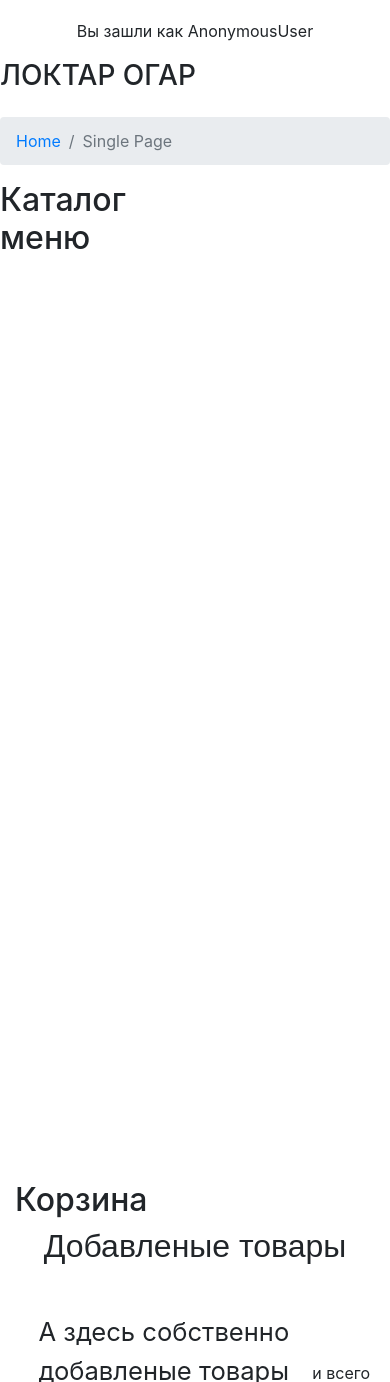
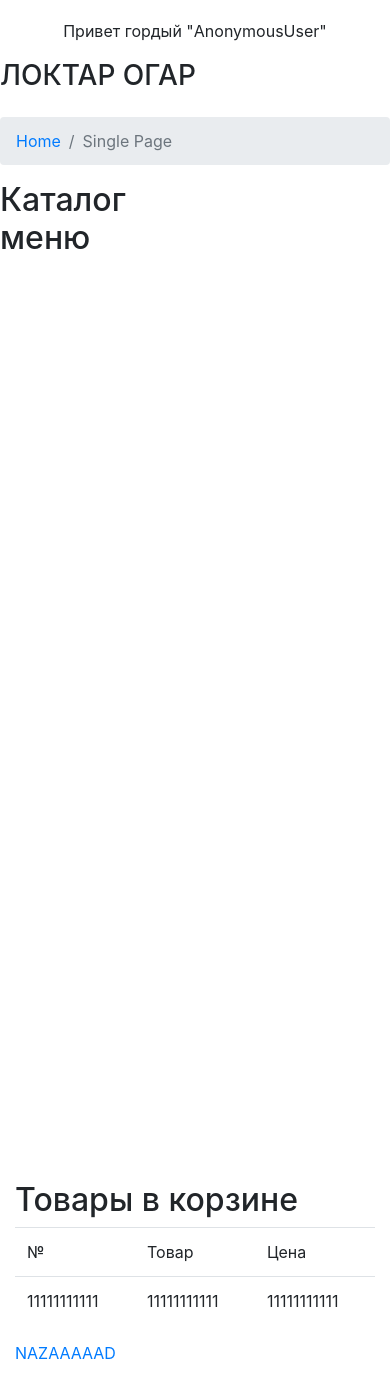
Before and after one commit to Heges/iiko, a Django app: page /cart/ in a window 390 px wide. Shown: the part 301-1683 px from the top of the page. Run offline with Django 3.2, Linux system fonts and the light colour scheme; data that the repository does not hold is empty; some libraries are stand-ins or nearby versions.

Commit message:
✨ add half module cart

```diff
--- a/dishes/views.py
+++ b/dishes/views.py
@@ -1,5 +1,6 @@
 from datetime import timezone
 
+from django.contrib.auth import authenticate, login
 from django.http import request, HttpResponse
 from django.shortcuts import get_object_or_404, render, redirect
 from django.urls import reverse_lazy
@@ -14,6 +15,7 @@ from .models import *
 
 class MainListView(ListView):
     template_name = 'dishes/index.html'
+    #template_name = 'dishes/dishes_list.html'
 
     def get_queryset(self):
         return Dishes.objects.all().order_by('-id')[:6]
@@ -22,6 +24,16 @@ class MainListView(ListView):
 class MainDetailView(DetailView):
     model = Dishes
     template_name = 'dishes/detail.html'
+
+    def post(self, request, *args, **kwargs):
+
+        if request.method == 'POST':
+            submitbutton = request.POST.get("submit")
+            alist = Dishes.objects.filter(id=submitbutton)
+            return render(request, 'cart/cart.html', {'alist': alist})
+        else:
+            return redirect('./')
+
 
 
 class MainCategoryDishes(View):
@@ -59,3 +71,11 @@ class MainRegistrView(CreateView):
     form_class = AuthUserForm
     success_url = '../'
     success_msg = '==========================УСПЕШНО ЯБАТЬ=========================='
+
+    """def form_valid(self, form):
+        form_valid = super().form_valid(form)
+        username = form.cleaned_data['username']
+        password = form.cleaned_data['password']
+        aut_user = authenticate(username=username, password=password)
+        login(self, request, aut_user)
+        return form_valid"""
--- a/templates/cart/cart.html
+++ b/templates/cart/cart.html
@@ -1,19 +1,51 @@
 {% extends 'main.html' %}
 {% load static %}
 {% block content %}
+{% if alist %}
+{% for obj in alist %}
 <section class="feature">
-    <div class="container">
-        <h2 class="section-header">Корзина</h2>
-        <div class="feature-slider">
-            <div class="feature-block">
-                <h3>Добавленые товары</h3>
-                <p>А здесь собственно добавленые товары</p>
-                <span class="money editContent"> и всего стоит столько то рублей</span>
-                <p>
-                    <a href="{% url 'dishes:index' %}">NAZAAAAAD</a>
-                </p>
-            </div>
+    <div class="col-md-9">
+        <h2 class="section-header">Товары в корзине</h2>
+        <div class="table-responsive">
+            <table class="table">
+                <tr class="info">
+                    <td class="info">№</td>
+                    <td class="info">Товар</td>
+                    <td class="info">Цена</td>
+                </tr>
+                <tr>
+                    <td class="info">{{ alist.count }}</td>
+                    <td class="info">{{ obj.name }}</td>
+                    <td class="info">{{ obj.price }}</td>
+                </tr>
+            </table>
+            <p><a href="{% url 'dishes:index' %}">NAZAAAAAD </a></p>
         </div>
     </div>
 </section>
+{% endfor %}
+{% else %}
+<section class="feature">
+    <div class="col-md-9">
+        <h2 class="section-header">Товары в корзине</h2>
+        <div class="table-responsive">
+            <table class="table">
+                <tr class="info">
+                    <td class="info">№</td>
+                    <td class="info">Товар</td>
+                    <td class="info">Цена</td>
+                </tr>
+                <tr>
+                    <td class="info">11111111111</td>
+                    <td class="info">11111111111</td>
+                    <td class="info">11111111111</td>
+                </tr>
+            </table>
+            <p><a href="{% url 'dishes:index' %}">NAZAAAAAD </a></p>
+        </div>
+    </div>
+    </div>
+    </div>
+</section>
+{% endif %}
 {% endblock content %}
--- a/templates/dishes/index.html
+++ b/templates/dishes/index.html
@@ -9,7 +9,8 @@
                 <div class="col-md-1">
                     <picture>
                         <source srcset="" type="image/">
-                        <img class="img center-block" src="{% static 'logo.png' %}" style="width: 1380px;" alt="посмотри назад">
+                        <img class="img center-block" src="{% static 'logo.png' %}" style="width:1500px;"
+                             alt="посмотри назад">
                     </picture>
                 </div>
                 <h3>посмотри назад</h3>
--- a/templates/include/header.html
+++ b/templates/include/header.html
@@ -9,20 +9,25 @@
                 </h1>
             </div>
             <ul class="menu mt-2" style="float:right; display:block">
+                {% if user.is_anonymous %}
                 <li>
                     <a href="{% url 'dishes:loginview' %}" style="font-weight: 700; text-transform: uppercase;">Вход</a>
                 </li>
+                {% else %}
                 <li>
-                    <a href="{% url 'dishes:logoutview' %}" style="font-weight: 700; text-transform: uppercase;">Выход</a>
+                    <a href="{% url 'dishes:logoutview' %}"
+                       style="font-weight: 700; text-transform: uppercase;">Выход</a>
                 </li>
+                {% endif %}
                 <li>
-                    <a href="{% url 'dishes:cartview' %}" style="font-weight: 700; text-transform: uppercase;">Корзина</a>
+                    <a href="{% url 'dishes:cartview' %}"
+                       style="font-weight: 700; text-transform: uppercase;">Корзина</a>
                 </li>
             </ul>
         </nav>
     </header>
     <div class="banner-info">
-        <p class="editContentCenter">Вы зашли как {{request.user}}</p>
+        <p class="editContentCenter">Привет гордый "{{request.user}}"</p>
         <h3 class="mb-4 editContent">ЛОКТАР ОГАР</h3>
         <div class="ban-buttons">
         </div>
--- a/templates/include/sidebar.html
+++ b/templates/include/sidebar.html
@@ -1,4 +1,4 @@
-<div class="col-md-3">
+<div class="col-md-2">
 <div class="sidebar">
     <h2>Каталог меню</h2>
    {% for obj in categorydishes_list %}
--- a/templates/main.html
+++ b/templates/main.html
@@ -6,7 +6,7 @@
     <meta charset="utf-8">
     <meta name="viewport" content="width=device-width, initial-scale=1.0">
     <link rel="stylesheet" href="{% static 'css/styles.css' %}" type="text/css" media="all">
-    <link rel="stylesheet" href="https://stackpath.bootstrapcdn.com/bootstrap/4.1.3/css/bootstrap.min.css"type="text/css"
+    <link rel="stylesheet" href="https://stackpath.bootstrapcdn.com/bootstrap/4.1.3/css/bootstrap.min.css" type="text/css"
           media="all">
 </head>
 <body>
@@ -14,7 +14,7 @@
     {% include 'include/header.html' %}
     <div class="row ">
         {% include 'include/sidebar.html' %}
-        <div class="col-md-9">
+        <div class="col-md-10">
             {% block content %}
 
             {% endblock content %}
```
Also changed, not shown: templates/dishes/detail.html (+16 -13 lines).
